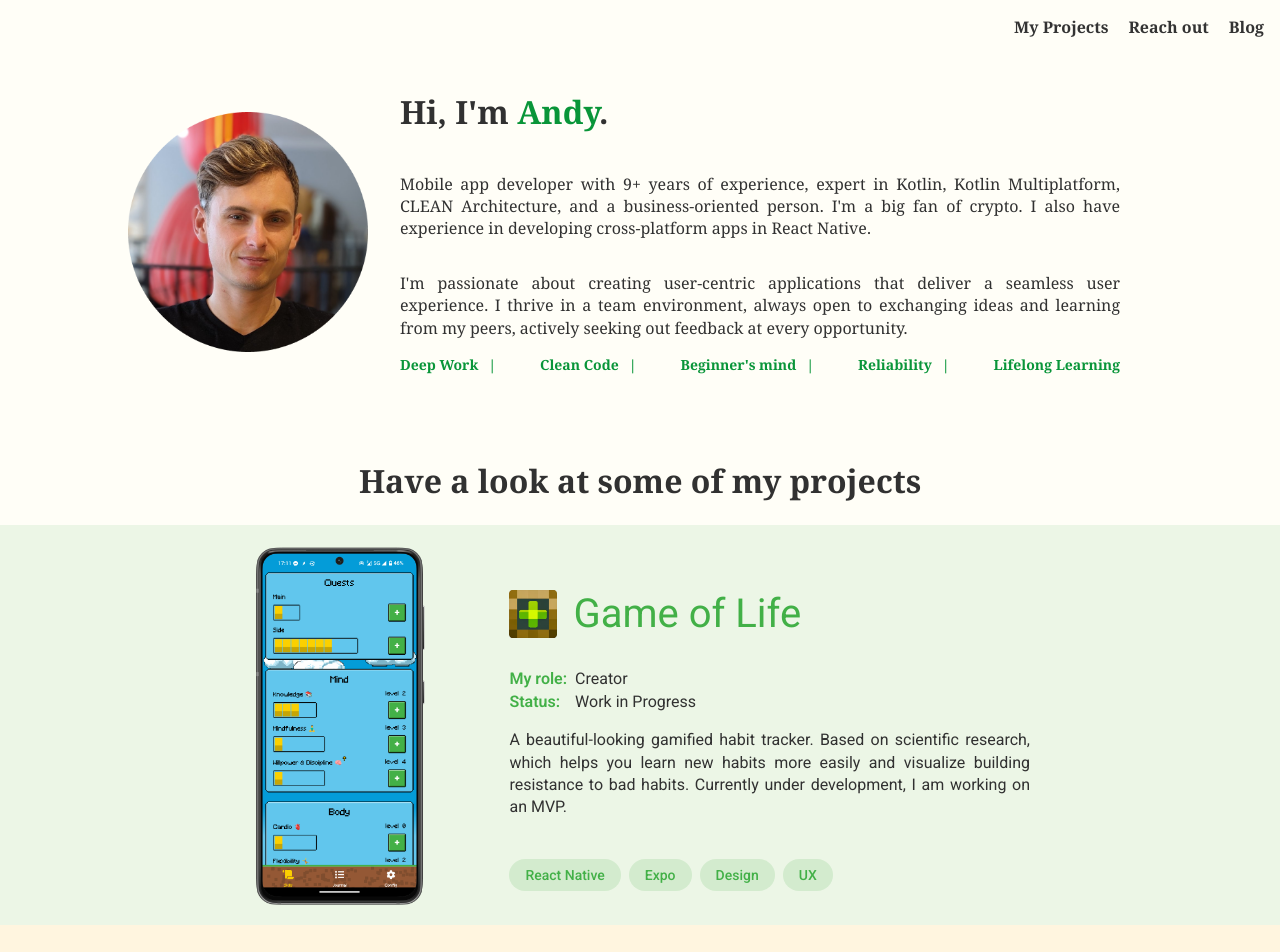
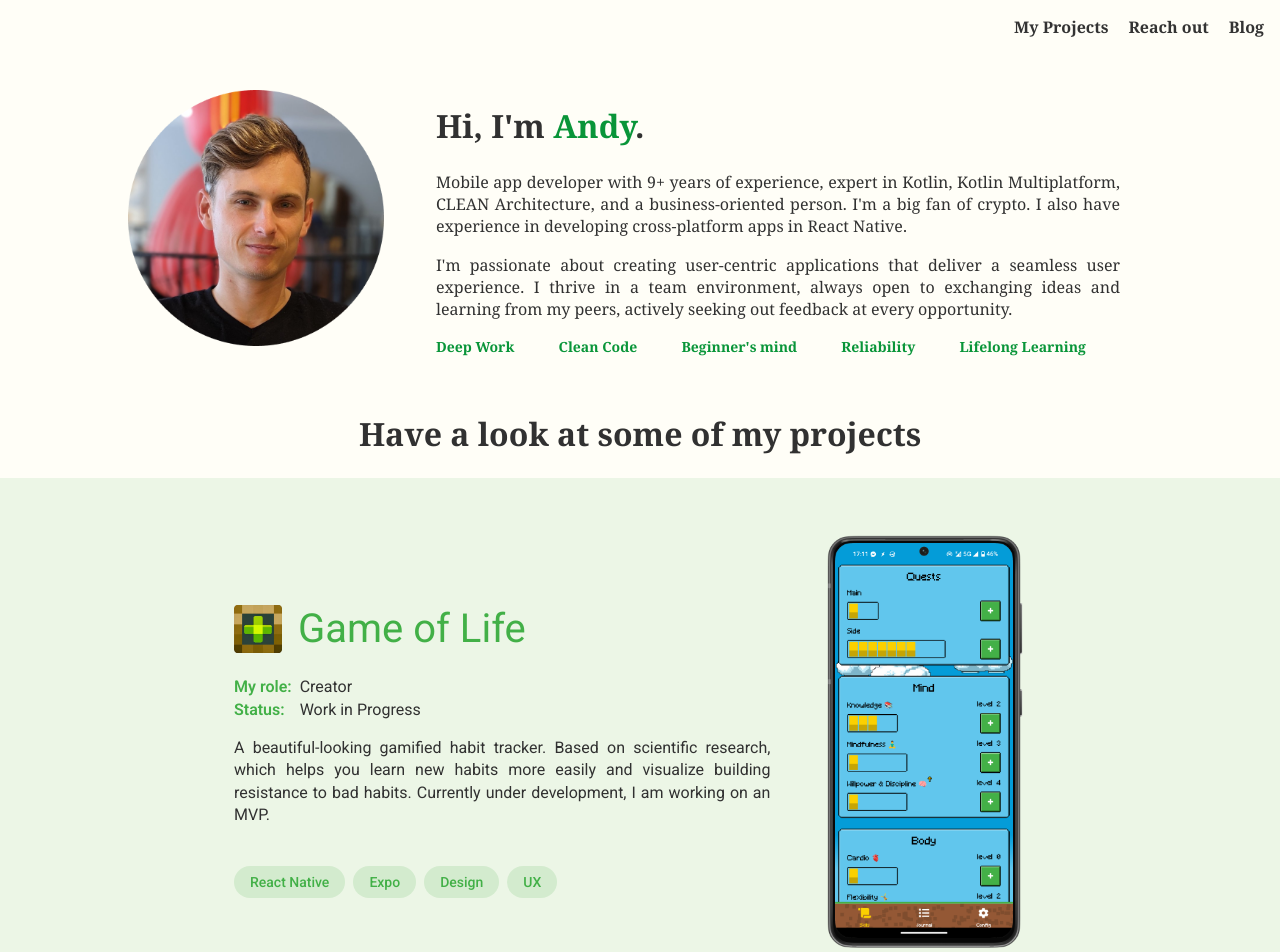
Before and after one commit to andrejmartinak/andrejmartinak.github.io, a React (Create React App) app in the folder portfolio/: page / in a window 1280 px wide. Shown: the top 952 px of the page. Built offline with nearby package versions, Linux system fonts and the light colour scheme.

Commit message:
Adjust styling for mobile

```diff
--- a/portfolio/src/App.css
+++ b/portfolio/src/App.css
@@ -1,5 +1,6 @@
 .App {
     flex: 1;
+    background-color: #FFFEF7;
     color: #313131;
     line-height: 1.4;
     font-family: "Noto Serif", serif;
@@ -38,53 +39,83 @@ header nav ul li a:hover {
     color: #099539;
 }
 
+/* Mobile styling */
 .top-part {
-    max-width: 1024px;
     display: flex;
+    flex-direction: column;
     margin: 32px auto 0;
     padding: 20px;
+}
+
+.top-part-text {
+    /*padding-left: 32px;*/
+    /*padding-right: 32px;*/
+    text-align: justify;
+    flex-direction: column;
+    align-self: center;
 }
 
 .top-part h1 {
     margin-top: 0;
 }
 
-.top-part-text {
+.profile-picture {
+    max-width: 60%;
+    height: auto;
     display: flex;
-    padding-left: 32px;
-    padding-right: 32px;
-    text-align: justify;
-    flex-direction: column;
+    padding-bottom: 24px;
     align-self: center;
 }
 
-.profile-picture {
-    width: 240px;
-    height: 240px;
-    align-self: center;
+/* Desktop styles with media query */
+@media (min-width: 768px) { /* Adjust breakpoint as needed for desktop */
+    .top-part {
+        max-width: 1024px;
+        flex-direction: row; /* Image and text in a row for desktop */
+        align-items: center; /* Align items to the start of the cross axis */
+    }
+
+    .top-part-text {
+        padding-left: 32px;
+        padding-right: 32px;
+    }
+
+    .profile-picture {
+        width: auto;
+        max-width: 25%;
+    }
+
+    .top-part-text {
+        margin-left: 20px; /* Add margin between image and text on desktop */
+        width: auto; /* Allow text container to size according to content */
+    }
 }
 
-/* style for text items that are stretched to fit maximum width */
 .separator-list {
     display: flex;
+    flex-wrap: wrap; /* Allow items to wrap */
     color: #099539;
     font-weight: bold;
     font-size: 14px;
-    justify-content: space-between; /* This will distribute space evenly between the items */
-    width: 100%; /* Ensure the container stretches to the full width */
+    gap: 10px; /* Adds space between items when they wrap */
 }
 
 .separator-list span {
+    flex: 1 1 auto; /* Allow each item to grow and shrink as needed */
 }
 
-.separator-list span:not(:last-child)::after {
-    content: "|";
+/* Media query for mobile devices */
+@media (max-width: 768px) {
+    .separator-list{
+        gap: 16px;
+    }
 
-    margin: 0 10px; /* Adjust spacing around the separator as needed */
+    .separator-list span {
+        flex: 1 1 1%
+    }
 }
 
 .projects-title {
-    margin-top: 64px;
     text-align: center;
 }
 
--- a/portfolio/src/App.tsx
+++ b/portfolio/src/App.tsx
@@ -33,6 +33,7 @@ function App() {
                     <p>I'm passionate about creating user-centric applications that deliver a seamless user experience.
                         I thrive in a team environment, always open to exchanging ideas and learning from my peers,
                         actively seeking out feedback at every opportunity.</p>
+
                     <div className="separator-list">
                         <span>Deep Work</span>
                         <span>Clean Code</span>
@@ -42,8 +43,7 @@ function App() {
                     </div>
                 </div>
             </div>
-
-            <h1 id="projects"  className="projects-title">Have a look at some of my projects</h1>
+            <h1 id="projects" className="projects-title">Have a look at some of my projects</h1>
             {projects}
         </div>
     );
--- a/portfolio/src/component/Project.css
+++ b/portfolio/src/component/Project.css
@@ -1,26 +1,26 @@
 .project {
     display: flex;
     justify-content: center;
-    align-items: center;
-    flex-direction: row;
     font-family: Roboto, sans-serif;
 }
 
 .project h1 {
     align-self: start;
+    line-height: 1;
     font-size: 2.5em;
     font-weight: 400;
 }
 
 .project-img {
-    width: auto;
+    width: 30%;
+    height: auto;
     align-self: center;
-    max-width: 250px;
-    max-height: 400px;
 }
 
 .project-wrapper {
     display: flex;
+    flex-direction: column;
+    padding: 32px 16px;
     max-width: 812px;
 }
 
@@ -29,8 +29,34 @@
     justify-content: center;
     align-items: start;
     text-align: justify;
-    padding: 32px 16px;
     flex-direction: column;
+}
+
+/* Desktop styling */
+@media (min-width: 768px){
+    .project-wrapper {
+        flex-direction: row;
+        padding: 32px 16px;
+        max-width: 812px;
+    }
+
+    .project:nth-child(odd) .project-img {
+        order: -1; /* This will make the image appear first (to the left) */
+        margin-right: 32px;
+    }
+
+    .project:nth-child(even) .project-img {
+        margin-left: 32px;
+    }
+
+    .project:nth-child(even) .project-content {
+        order: -1; /* This will make the content appear first (to the left), and image to the right */
+        display: flex;
+        justify-content: center;
+        align-items: start;
+        text-align: justify;
+        flex-direction: column;
+    }
 }
 
 .info-container {
--- a/portfolio/src/component/ProjectView.tsx
+++ b/portfolio/src/component/ProjectView.tsx
@@ -7,13 +7,7 @@ interface Props {
 }
 
 export const ProjectView = ({project}: Props) => {
-    const style = {
-        backgroundColor: `${project.color}19`,
-        width: '100%',
-    };
-
-    const imageOnLeftSide = project.imageSide === 'left'
-    const imageOnRightSide = project.imageSide === 'right'
+    const style = {backgroundColor: `${project.color}19`};
 
     const chips = project.techStack.map(name => {
         return <Chip text={name} color={project.color}/>
@@ -22,11 +16,8 @@ export const ProjectView = ({project}: Props) => {
     return (
         <div className="project" style={style}>
             <div className="project-wrapper">
-                {imageOnLeftSide ? <img style={{marginRight: 48}} src={project.imageUrl} alt={project.name}
-                                        className="project-img"/> : null}
-
+                <img className="project-img" src={project.imageUrl} alt={project.name} />
                 <div className="project-content">
-
                     <div className="project-header">
                         <img src={project.logoUrl} className="project-icon"/>
                         <h1 style={{color: project.color}}>{project.name}</h1>
@@ -49,8 +40,6 @@ export const ProjectView = ({project}: Props) => {
                     <div className="project-chips">{chips}</div>
 
                 </div>
-                {imageOnRightSide ? <img style={{marginLeft: 48}} src={project.imageUrl} alt={project.name}
-                                         className="project-img"/> : null}
             </div>
         </div>
     );
--- a/portfolio/src/data/Data.ts
+++ b/portfolio/src/data/Data.ts
@@ -69,7 +69,7 @@ export const createProjects = () => {
         },
         {
             name: 'HAVE Bank',
-            color: '#3b3b3b',
+            color: '#2B1E31',
             description: 'A neo-banking FinTech app for a German startup. Joining the team, I have enforced and implemented Single Activity Pattern, Jetpack Navigation, testing, and led the transition from XML Views to Compose. The business logic was implemented in Kotlin Multiplatform. I was also conducting comprehensive research on optimal mobile UX, proposing key UI updates to improve user-friendliness across various screens. I led facilitating effective communication with the design team and product owners to align on project goals and execution and helped streamlining development processes through initiating monthly retrospective and feedback sessions and kick-off meetings.',
             imageUrl: require("../asset/have.png"),
             logoUrl: require("../asset/have-icon.png"),
--- a/portfolio/src/index.css
+++ b/portfolio/src/index.css
@@ -1,5 +1,6 @@
 body {
   margin: 0;
+  padding: 0;
   font-family: -apple-system, BlinkMacSystemFont, 'Segoe UI', 'Roboto', 'Oxygen',
     'Ubuntu', 'Cantarell', 'Fira Sans', 'Droid Sans', 'Helvetica Neue',
     sans-serif;
```
